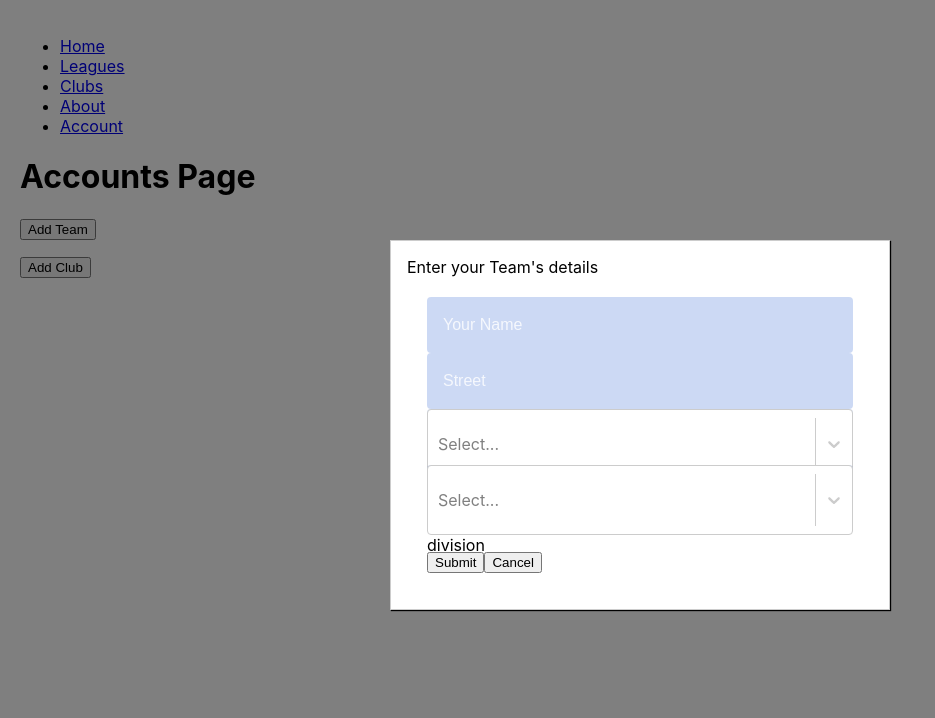
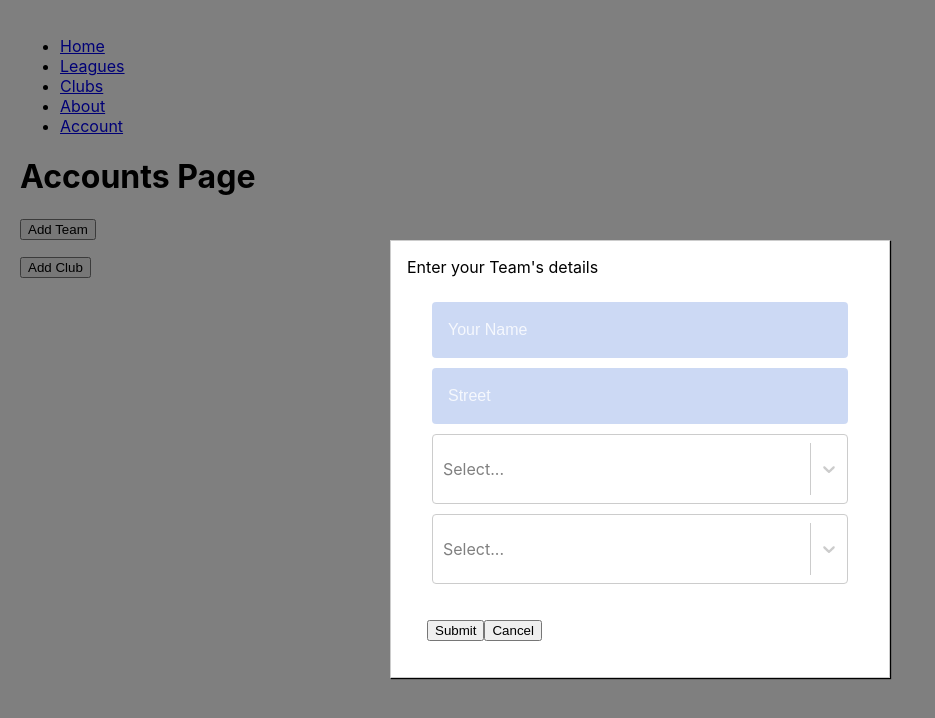
Before and after one commit to Jamie95187/badLeague, a React (Create React App) app: page /account in a window 1280 px wide. Both pictures are taken after a click on the button "Add Team". Shown: the top 718 px of the page, without its empty margins (0-935 px from the left). Built offline with nearby package versions, Linux system fonts and the light colour scheme.

Commit message:
update input after each keystroke teamform component

```diff
--- a/src/containers/Forms/TeamForm/TeamForm.js
+++ b/src/containers/Forms/TeamForm/TeamForm.js
@@ -59,6 +59,39 @@ class TeamForm extends Component {
       }
   }
 
+  updateObject = (oldObject, updatedProperties) => {
+    return {
+      ...oldObject,
+      ...updatedProperties
+    };
+  };
+
+  teamHandler = ( event ) => {
+    event.preventDefault();
+    const formData = {};
+    for (let formElementIdentifier in this.state.teamForm) {
+      formData[formElementIdentifier] = this.state.teamForm[formElementIdentifier].value;
+    }
+    const team = {
+
+    }
+  }
+
+  inputChangedHandler = (event, inputIdentifier) => {
+    const updatedFormElement = this.updateObject(this.state.teamForm[inputIdentifier], {
+      value: event.target.value
+    });
+
+    const updatedTeamForm = this.updateObject(this.state.teamForm, {
+      [inputIdentifier]: updatedFormElement
+    });
+
+    updatedTeamForm[inputIdentifier] = updatedFormElement;
+
+    this.setState({teamForm: updatedTeamForm});
+
+  }
+
   componentDidMount() {
     console.log("Mounted TeamForm");
   }
@@ -80,7 +113,7 @@ class TeamForm extends Component {
             elementConfig={formElement.config.elementConfig}
             elementType={formElement.config.elementType}
             value={formElement.config.value}
-            changed={null}
+            changed={(event) => this.inputChangedHandler(event, formElement.id)}
             locked={false}
             active={false}
           />
@@ -88,7 +121,7 @@ class TeamForm extends Component {
       </form>
     )
     return (
-      <form>
+      <div>
         <div>
           Enter your Team's details
         </div>
@@ -103,7 +136,7 @@ class TeamForm extends Component {
             Cancel
           </Button>
         </div>
-      </form>
+      </div>
     );
   };
 };
--- a/src/containers/Input/Input.css
+++ b/src/containers/Input/Input.css
@@ -3,12 +3,7 @@
 }
 
 .field {
-  width: 100%;
-  height: 56px;
-  border-radius: 4px;
-  position: relative;
-  background-color: rgba(0, 65, 200, 0.2);
-  transition: 0.3s background-color ease-in-out, 0.3s box-shadow ease-in-out;
+  padding:5px;
 }
 
 .field:hover {
@@ -18,7 +13,7 @@
 
 .field.active {
   background-color: #ffffff;
-  box-shadow: 0px 4px 20px 0px rgba(0, 0, 0, 0.2);
+  border: none;
 }
 
 .field.active input {
@@ -47,6 +42,7 @@
   font-weight: 400;
   line-height: normal;
   background-color: transparent;
+  background-color: rgba(0, 65, 200, 0.2);
   color: RGB(14, 25, 50);
   outline: none;
   box-shadow: 0px 4px 20px 0px transparent;
--- a/src/containers/Input/Input.js
+++ b/src/containers/Input/Input.js
@@ -57,21 +57,18 @@ class Input extends Component {
         )
         break;
       default: inputElement = <input
+        id={this.props.id}
+        type="text"
         {...this.props.elementConfig}
         value={this.props.value}
-        onChange={this.props.changed} />;
+        onChange={this.props.changed}
+        onFocus={() => !locked && this.setState({ active: true })}
+        onBlur={() => !locked && this.setState({ active: false })} />;
     }
 
     return (
       <div className={fieldClassName}>
-        {active &&
-          value &&
-          predicted &&
-          predicted.includes(value) && <p className="predicted">{predicted}</p>}
         {inputElement}
-        <label htmlFor={1} className={error && "error"}>
-          {error || label}
-        </label>
       </div>
     );
   }
```
